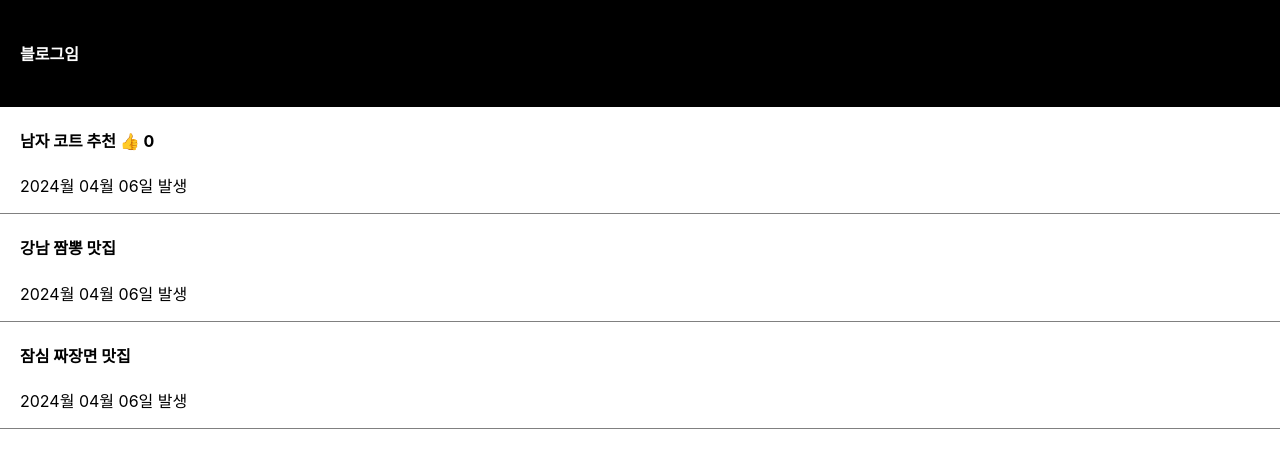
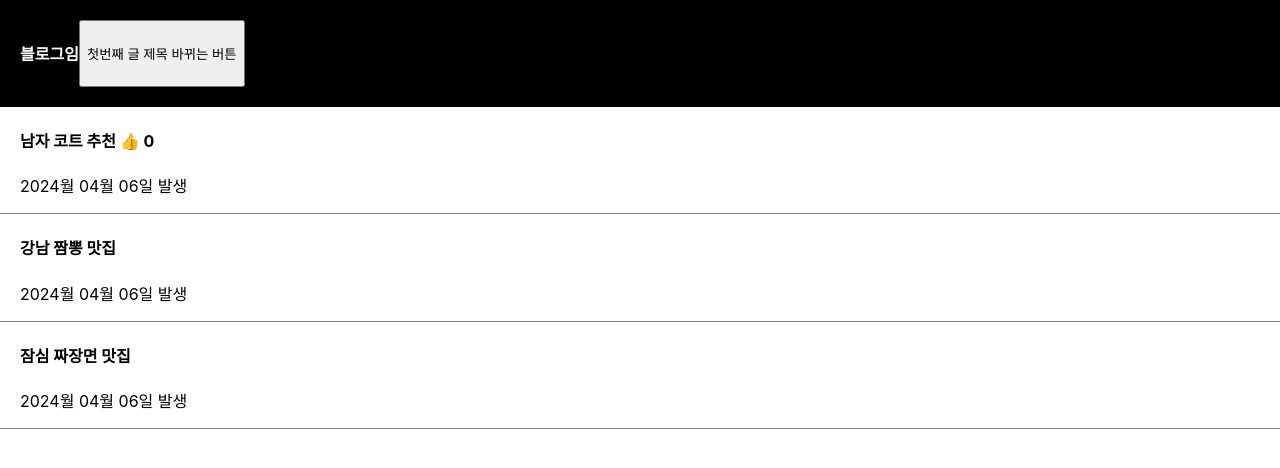
Before and after one commit to mushroom7371/reactStudy, a React (Create React App) app: page / in a window 1280 px wide. Shown: the top 468 px of the page. Built offline with nearby package versions, Linux system fonts and the light colour scheme.

Commit message:
FEAT: 간단 버튼 추가

```diff
--- a/src/App.js
+++ b/src/App.js
@@ -15,9 +15,7 @@ function App() {
   return (
     <div className="App">
      <div className="black-nav">
-      <h4>
-        블로그임
-      </h4>
+      <h4>블로그임</h4> <button onClick={() => setTitleOfPosst(["여자 코트 추천", titleOfPost[1], titleOfPost[2]])}>첫번째 글 제목 바뀌는 버튼</button>
      </div>
      <div className='list'>
       <h4>{titleOfPost[0]}
```
